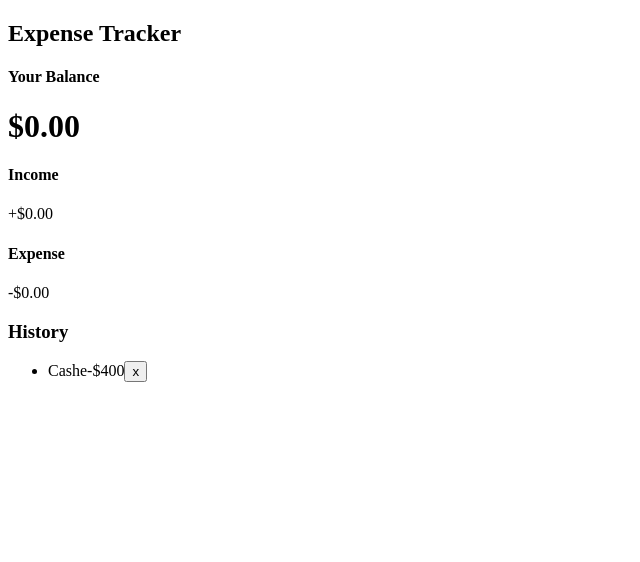
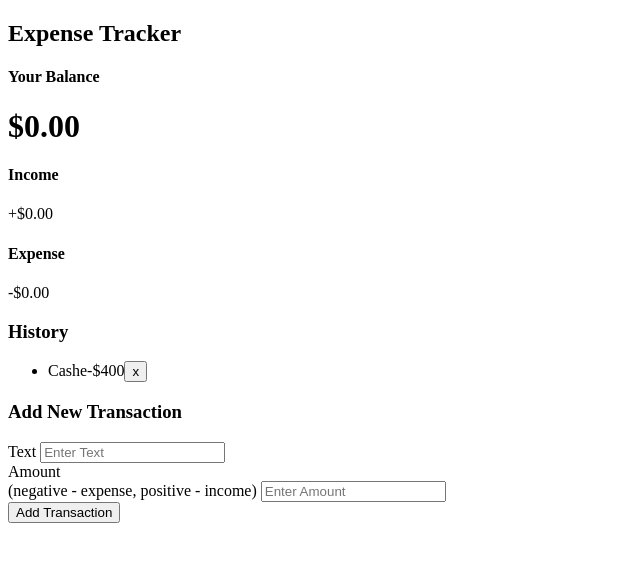
Before and after one commit to tibraj/ExpenseTracker, a plain HTML site: page index.html in a window 1280 px wide. Shown: the whole page, without its empty margins (0-640 px from the left). Drawn offline with Linux system fonts and the light colour scheme.

Commit message:
expense form

```diff
--- a/index.html
+++ b/index.html
@@ -25,7 +25,18 @@
         <ul id="list" class="list">
             <li class="minus">Cashe<span>-$400</span><button class="delete-btn">x</button></li>
         </ul>
-
+        <h3>Add New Transaction</h3>
+        <form id="form">
+            <div class="form-control">
+                <label for="text">Text</label>
+                <input type="text" id="text" placeholder="Enter Text">
+            </div>
+            <div class="form-control">
+                <label for="amount">Amount<br>(negative - expense, positive - income)</label>
+                <input type="number" id="amount" placeholder="Enter Amount">
+            </div>
+            <button class="btn">Add Transaction</button>
+        </form>
 
     </div>
     <script src="script.js"></script>
```
